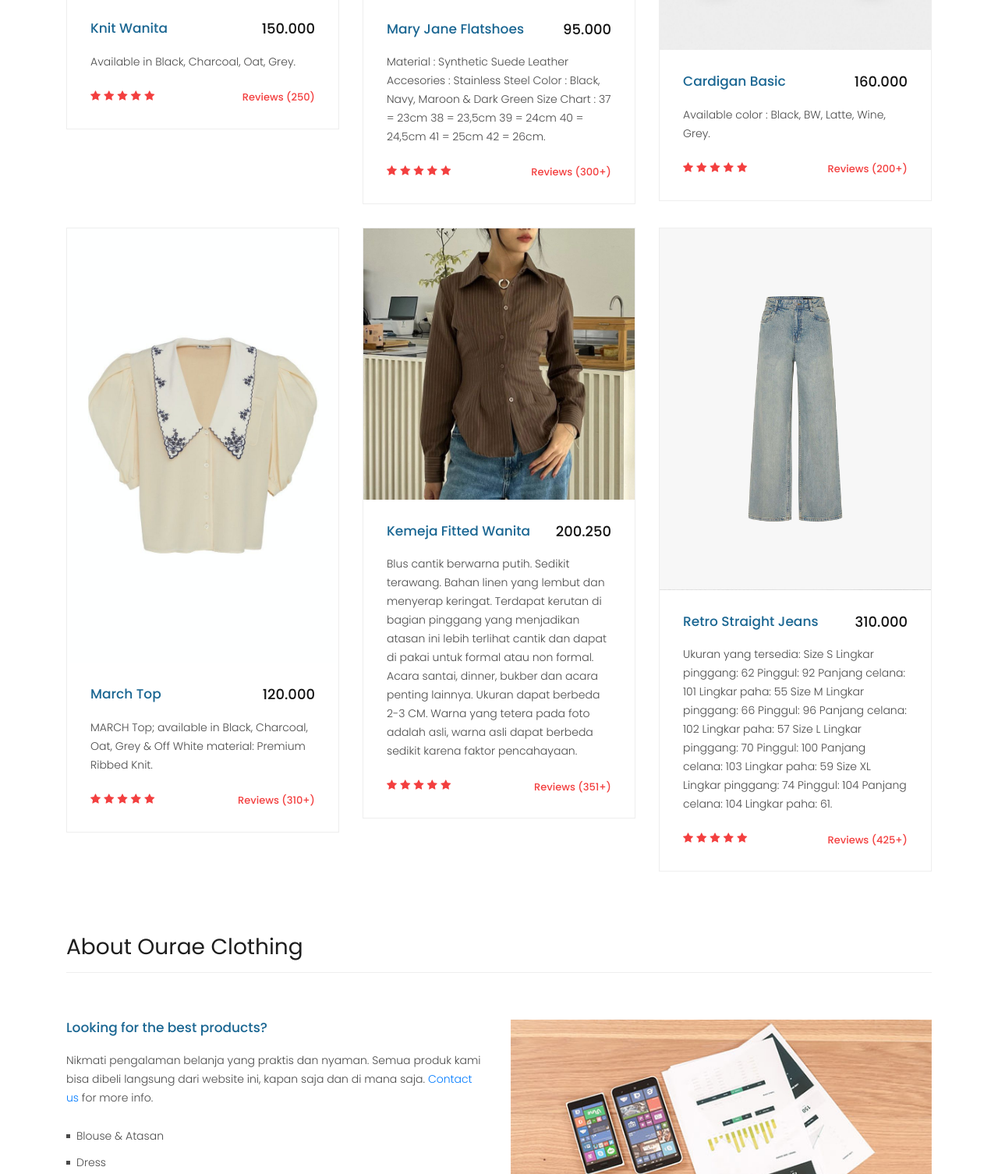
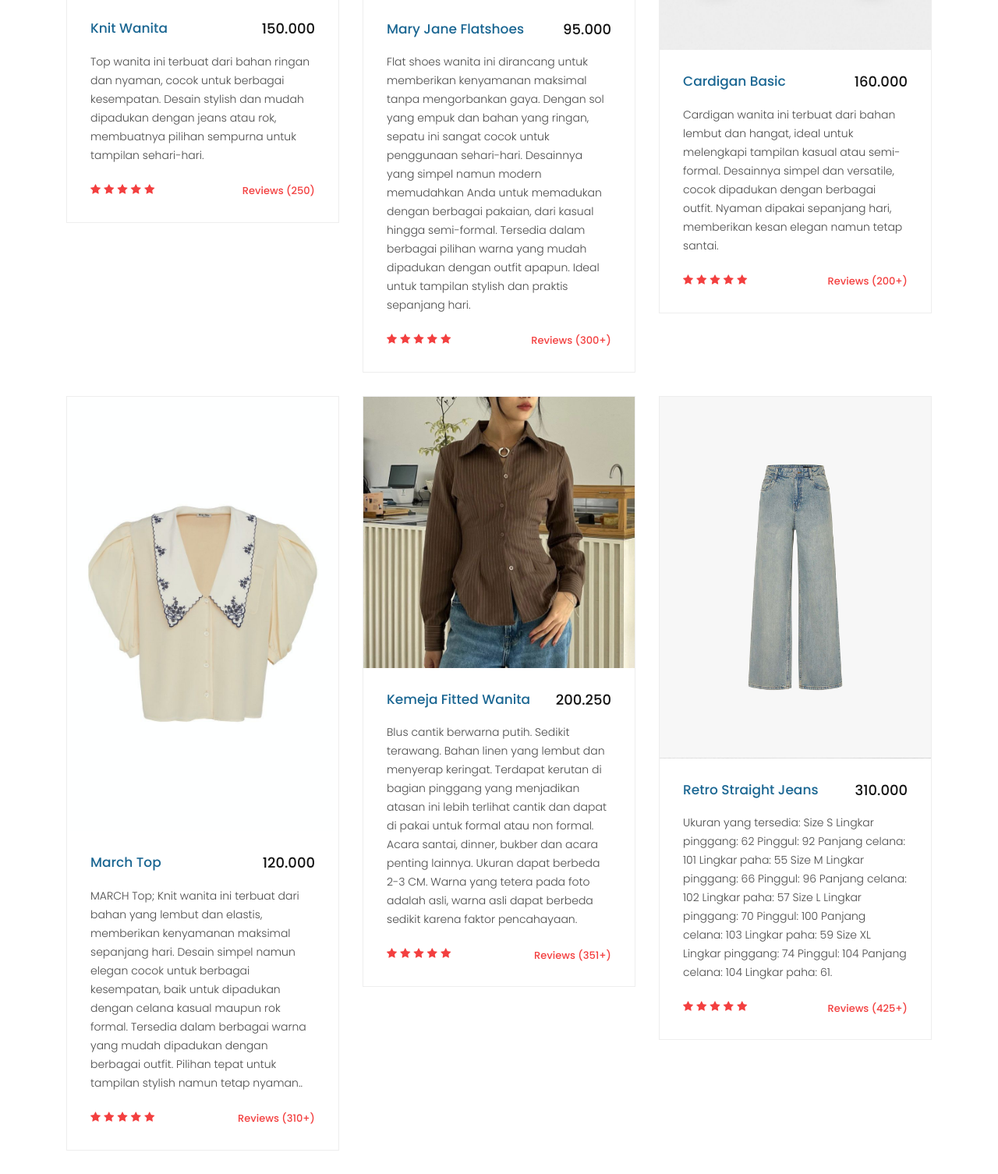
Before and after one commit to wallopara/webku, a plain HTML site: page index.html in a window 1280 px wide. Shown: the part 1329-2835 px from the top of the page at 78% size. Drawn offline with Linux system fonts and the light colour scheme.

Commit message:
Update index.html

```diff
--- a/index.html
+++ b/index.html
@@ -111,7 +111,7 @@ https://templatemo.com/tm-546-sixteen-clothing
               <div class="down-content">
                 <a href="#"><h4>Knit Wanita</h4></a>
                 <h6>150.000</h6>
-                <p>Available in Black, Charcoal, Oat, Grey.</p>
+                <p>Top wanita ini terbuat dari bahan ringan dan nyaman, cocok untuk berbagai kesempatan. Desain stylish dan mudah dipadukan dengan jeans atau rok, membuatnya pilihan sempurna untuk tampilan sehari-hari.</p>
                 <ul class="stars">
                   <li><i class="fa fa-star"></i></li>
                   <li><i class="fa fa-star"></i></li>
@@ -129,16 +129,7 @@ https://templatemo.com/tm-546-sixteen-clothing
               <div class="down-content">
                 <a href="#"><h4>Mary Jane Flatshoes</h4></a>
                 <h6>95.000</h6>
-                <p>Material : Synthetic Suede Leather
-Accesories : Stainless Steel
-Color : Black, Navy, Maroon & Dark Green
-Size Chart :
-37 = 23cm
-38 = 23,5cm
-39 = 24cm
-40 = 24,5cm
-41 = 25cm
-42 = 26cm.</p>
+                <p>Flat shoes wanita ini dirancang untuk memberikan kenyamanan maksimal tanpa mengorbankan gaya. Dengan sol yang empuk dan bahan yang ringan, sepatu ini sangat cocok untuk penggunaan sehari-hari. Desainnya yang simpel namun modern memudahkan Anda untuk memadukan dengan berbagai pakaian, dari kasual hingga semi-formal. Tersedia dalam berbagai pilihan warna yang mudah dipadukan dengan outfit apapun. Ideal untuk tampilan stylish dan praktis sepanjang hari.</p>
                 <ul class="stars">
                   <li><i class="fa fa-star"></i></li>
                   <li><i class="fa fa-star"></i></li>
@@ -156,8 +147,7 @@ Size Chart :
               <div class="down-content">
                 <a href="#"><h4>Cardigan Basic</h4></a>
                 <h6>160.000</h6>
-                <p>Available color :
-                Black, BW, Latte, Wine, Grey.</p>
+                <p>Cardigan wanita ini terbuat dari bahan lembut dan hangat, ideal untuk melengkapi tampilan kasual atau semi-formal. Desainnya simpel dan versatile, cocok dipadukan dengan berbagai outfit. Nyaman dipakai sepanjang hari, memberikan kesan elegan namun tetap santai.</p>
                 <ul class="stars">
                   <li><i class="fa fa-star"></i></li>
                   <li><i class="fa fa-star"></i></li>
@@ -175,8 +165,7 @@ Size Chart :
               <div class="down-content">
                 <a href="#"><h4>March Top</h4></a>
                 <h6>120.000</h6>
-                <p>MARCH Top; available in Black, Charcoal, Oat, Grey & Off White
-material: Premium Ribbed Knit.</p>
+                <p>MARCH Top; Knit wanita ini terbuat dari bahan yang lembut dan elastis, memberikan kenyamanan maksimal sepanjang hari. Desain simpel namun elegan cocok untuk berbagai kesempatan, baik untuk dipadukan dengan celana kasual maupun rok formal. Tersedia dalam berbagai warna yang mudah dipadukan dengan berbagai outfit. Pilihan tepat untuk tampilan stylish namun tetap nyaman..</p>
                 <ul class="stars">
                   <li><i class="fa fa-star"></i></li>
                   <li><i class="fa fa-star"></i></li>
```
